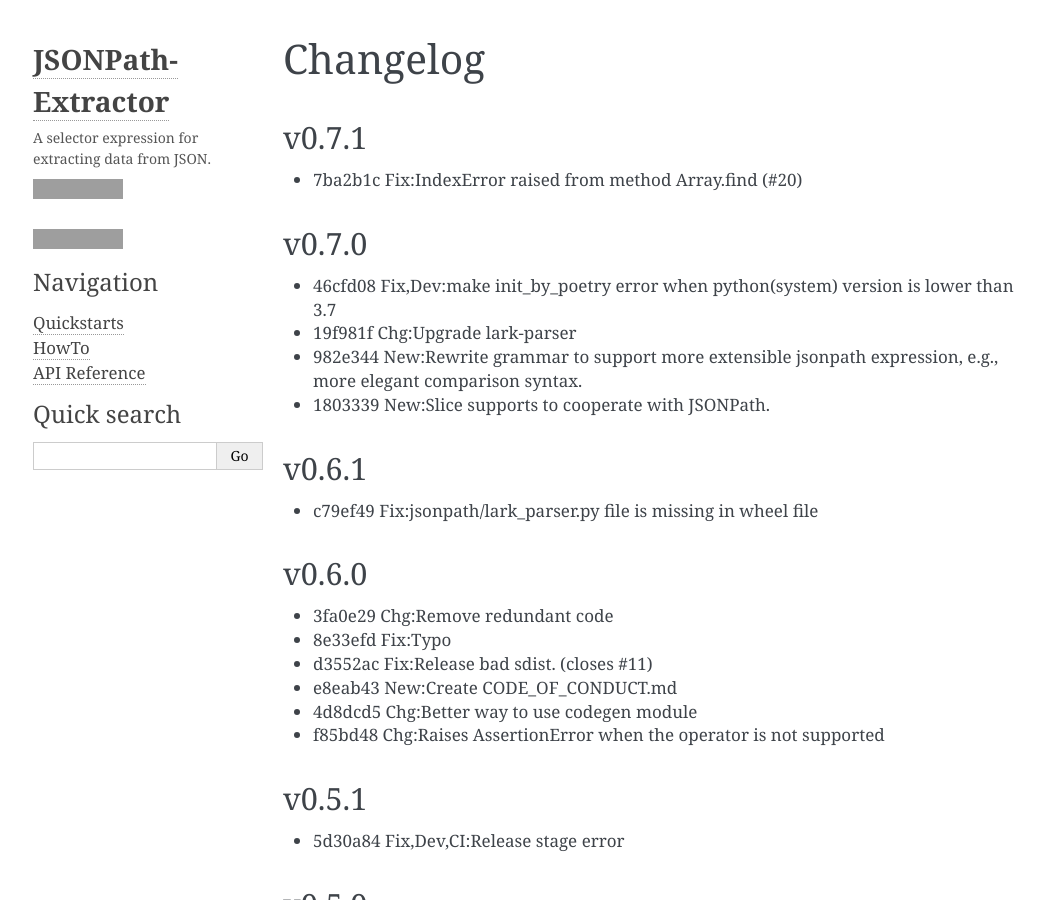
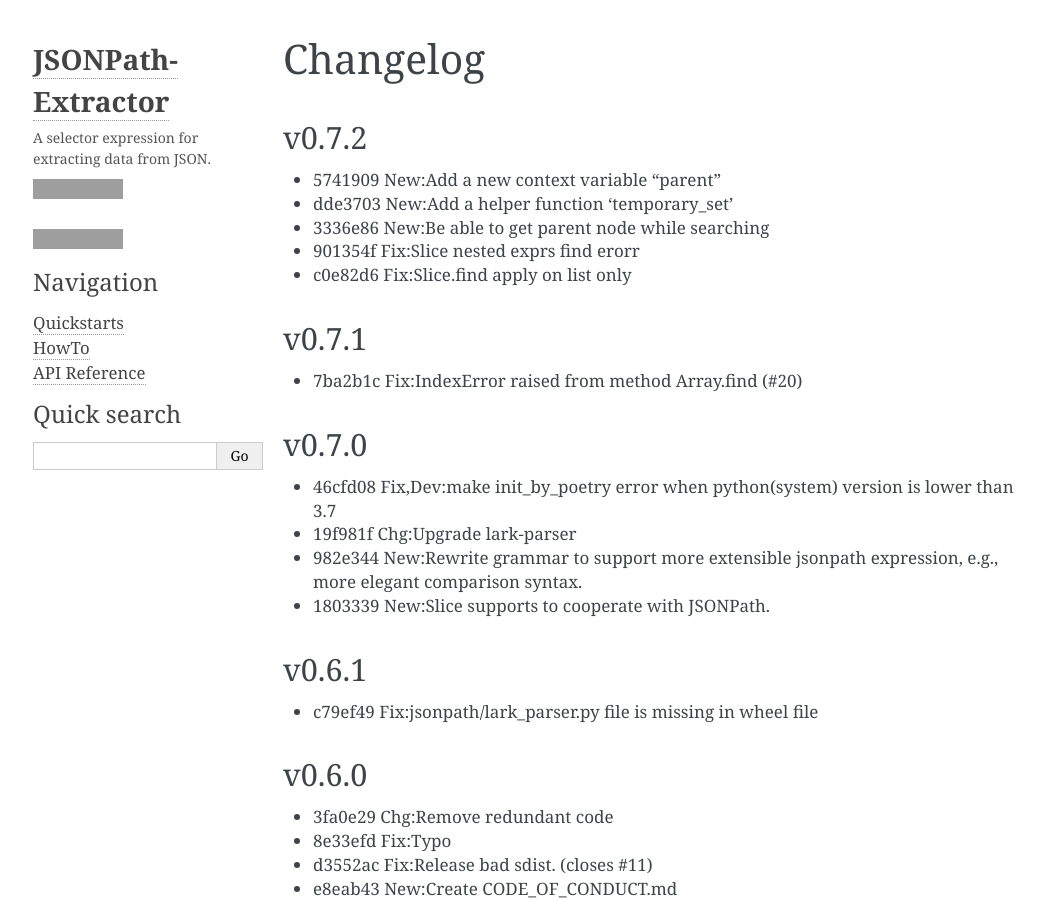
Before and after one commit to linw1995/jsonpath, a Sphinx documentation site: the page built from docs/source/changelog.rst, in a window 1280 px wide and 900 px high, cut to the strip 0-900 px from the top of the window. Shown: the whole strip, without its empty margins (105-1150 px from the left). Built offline with Sphinx 7.4.7, drawn with Linux system fonts in a browser that asks for light colours; grey boxes are pictures that could not be loaded.

Commit message:
New:Bump to v0.7.2
- 5741909 New:Add a new context variable "parent"
- dde3703 New:Add a helper function 'temporary_set'
- 3336e86 New:Be able to get parent node while searching
- 901354f Fix:Slice nested exprs find erorr
- c0e82d6 Fix:Slice.find apply on list only

```diff
--- a/docs/source/changelog.rst
+++ b/docs/source/changelog.rst
@@ -2,10 +2,14 @@
 Changelog
 =========
 
-v0.7.1
+v0.7.2
 ~~~~~~
 
-- 7ba2b1c Fix:IndexError raised from method Array.find (#20)
+- 5741909 New:Add a new context variable "parent"
+- dde3703 New:Add a helper function 'temporary_set'
+- 3336e86 New:Be able to get parent node while searching
+- 901354f Fix:Slice nested exprs find erorr
+- c0e82d6 Fix:Slice.find apply on list only
 
 
 .. include:: history.rst
--- a/docs/source/history.rst
+++ b/docs/source/history.rst
@@ -1,6 +1,11 @@
 =======
 History
 =======
+
+v0.7.1
+~~~~~~
+
+- 7ba2b1c Fix:IndexError raised from method Array.find (#20)
 
 v0.7.0
 ~~~~~~
--- a/pyproject.toml
+++ b/pyproject.toml
@@ -1,6 +1,6 @@
 [tool.poetry]
 name = "jsonpath-extractor"
-version = "0.7.1"
+version = "0.7.2"
 license = "MIT"
 description = "A selector expression for extracting data from JSON."
 authors = ["林玮 <linw1995@icloud.com>"]
```
Also changed, not shown: README.rst (+6 -2 lines).
